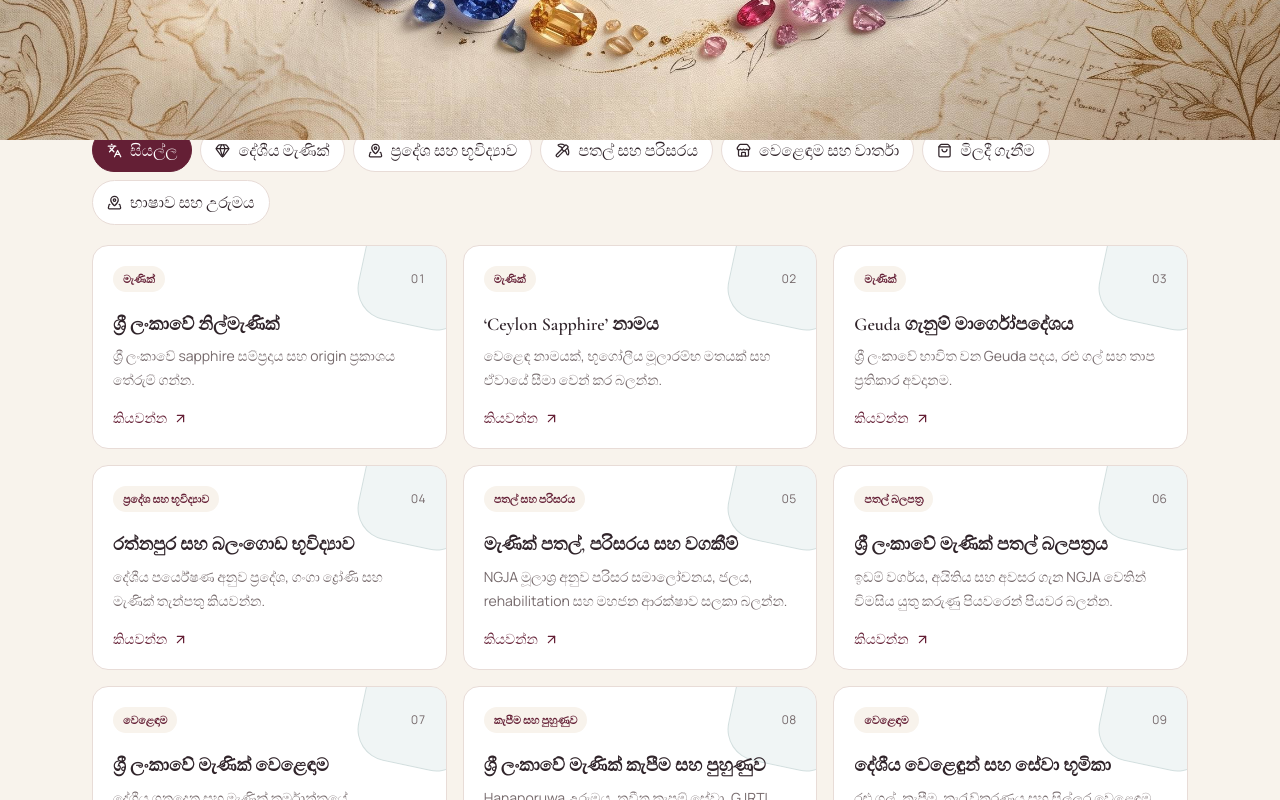
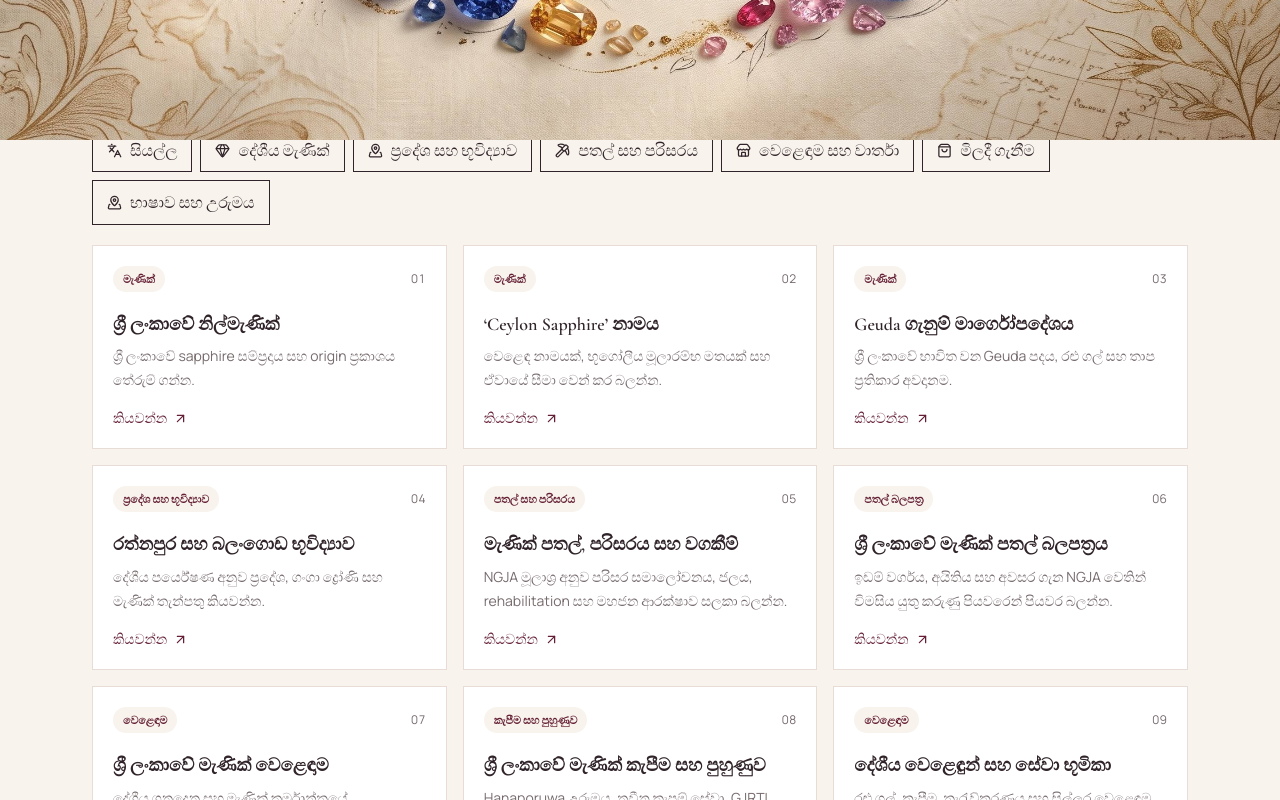
Before and after one commit to LinukaBandara/GemologyX, a Next.js app: page /si/learn in a window 1280 px wide. Shown: the part 660-1460 px from the top of the page. Built offline with nearby package versions, Linux system fonts and the light colour scheme.

Commit message:
Refine Sinhala guide explorer for the new editorial system

```diff
--- a/src/components/sri-lanka-sinhala-explorer.tsx
+++ b/src/components/sri-lanka-sinhala-explorer.tsx
@@ -35,8 +35,8 @@ export function SriLankaSinhalaExplorer() {
   const visibleGuides = active === "all" ? guides : guides.filter((guide) => guide.group === active);
 
   return (
-    <section aria-labelledby="sri-lanka-guide-list-title" className="mt-12">
-      <div className="flex flex-col gap-5 md:flex-row md:items-end md:justify-between">
+    <section aria-labelledby="sri-lanka-guide-list-title" className="gx-sinhala-explorer mt-12">
+      <div className="gx-sinhala-explorer-heading flex flex-col gap-5 md:flex-row md:items-end md:justify-between">
         <div>
           <p className="gx-eyebrow"><span /> ශ්‍රී ලංකාවට අදාළ සිංහල මාර්ගෝපදේශ</p>
           <h2 id="sri-lanka-guide-list-title" className="mt-2 font-serif text-2xl font-semibold tracking-tight md:text-3xl">ඔබට අවශ්‍ය මාතෘකාව තෝරන්න</h2>
@@ -45,19 +45,19 @@ export function SriLankaSinhalaExplorer() {
         <span className="inline-flex w-fit items-center gap-2 rounded-full border border-border bg-white px-3.5 py-2 text-xs font-medium text-muted"><BadgeCheck size={14} className="text-teal" aria-hidden="true" /> සිංහල · ශ්‍රී ලංකාව කේන්ද්‍ර කරගත්</span>
       </div>
 
-      <div className="mt-6 flex flex-wrap gap-2" role="group" aria-label="මාතෘකා අනුව පෙරහන් කරන්න">
+      <div className="gx-sinhala-filter-list mt-6 flex flex-wrap gap-2" role="group" aria-label="මාතෘකා අනුව පෙරහන් කරන්න">
         {filters.map((filter) => {
           const Icon = filter.icon;
           const selected = active === filter.id;
-          return <button key={filter.id} type="button" onClick={() => setActive(filter.id)} aria-pressed={selected} className={`inline-flex min-h-10 items-center gap-2 rounded-full border px-3.5 py-2 text-sm transition-colors focus-visible:outline focus-visible:outline-2 focus-visible:outline-offset-2 focus-visible:outline-accent ${selected ? "border-accent bg-accent text-white" : "border-border bg-white text-foreground hover:border-accent/50"}`}><Icon size={15} aria-hidden="true" />{filter.label}</button>;
+          return <button key={filter.id} type="button" onClick={() => setActive(filter.id)} aria-pressed={selected} className={`gx-sinhala-filter inline-flex min-h-10 items-center gap-2 border px-3.5 py-2 text-sm transition-colors focus-visible:outline focus-visible:outline-2 focus-visible:outline-offset-2 focus-visible:outline-accent ${selected ? "is-active" : ""}`}><Icon size={15} aria-hidden="true" />{filter.label}</button>;
         })}
       </div>
 
       <p className="sr-only" aria-live="polite">{visibleGuides.length} ක්‍රියාකාරී මාර්ගෝපදේශ</p>
-      <div className="mt-5 grid gap-4 sm:grid-cols-2 lg:grid-cols-3">
+      <div className="gx-sinhala-guide-grid mt-5 grid gap-4 sm:grid-cols-2 lg:grid-cols-3">
         {visibleGuides.map((guide, index) => (
-          <Link key={guide.href} href={guide.href} className="group relative flex min-h-48 flex-col overflow-hidden rounded-2xl border border-border bg-white p-5 transition-all hover:-translate-y-0.5 hover:border-accent/50 hover:shadow-lg focus-visible:outline focus-visible:outline-2 focus-visible:outline-offset-2 focus-visible:outline-accent">
-            <div className="absolute -right-7 -top-8 h-28 w-28 rotate-12 rounded-[2rem] border border-teal/15 bg-teal-soft/60 transition-transform group-hover:rotate-6" aria-hidden="true" />
+          <Link key={guide.href} href={guide.href} className="gx-sinhala-guide group relative flex min-h-48 flex-col overflow-hidden border border-border bg-white p-5 transition-all focus-visible:outline focus-visible:outline-2 focus-visible:outline-offset-2 focus-visible:outline-accent">
+            <span className="gx-sinhala-guide-rule" aria-hidden="true" />
             <div className="relative flex items-center justify-between gap-3">
               <span className="rounded-full bg-background px-2.5 py-1 text-[0.68rem] font-semibold text-accent">{guide.tag}</span>
               <span className="text-xs tabular-nums text-muted">{String(index + 1).padStart(2, "0")}</span>
```
